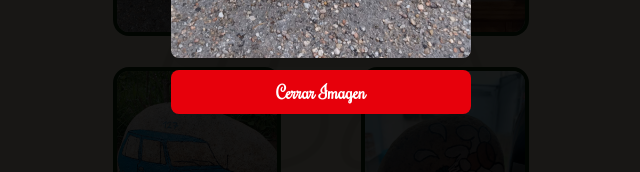
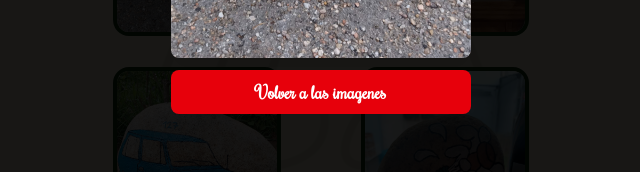
Before and after one commit to AdrianGonzalo/Artesania-con-Corazon, a Next.js app in the folder artesania/: page /rocks in a window 1280 px wide. Both pictures are taken after a click on the element 516 px from the left and 439 px from the top of the page. Shown: the part 514-686 px from the top of the page, without its empty margins (319-959 px from the left). Built offline with nearby package versions, Linux system fonts and the light colour scheme; a web font is replaced by a local one.

Commit message:
edit name in back button the images

```diff
--- a/artesania/src/app/components/Images.jsx
+++ b/artesania/src/app/components/Images.jsx
@@ -79,7 +79,7 @@ const Images = ({ folder }) => {
               className="mt-3 w-full max-w-[350px] bg-red-600 text-white px-4 py-2 rounded-lg text-lg font-semibold"
               onClick={() => setSelectedImage(null)}
             >
-              Cerrar Imagen
+              Volver a las imagenes
             </button>
           </div>
         </div>
```
